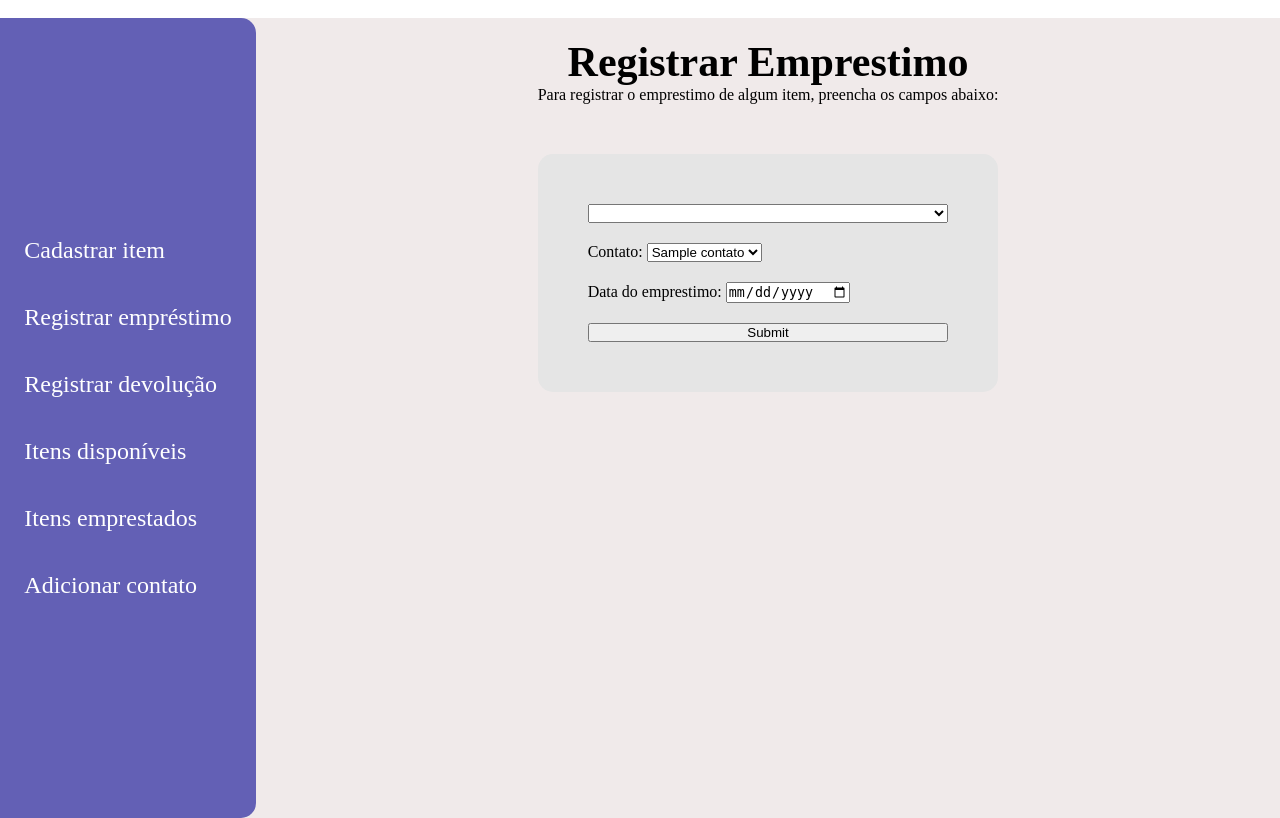
After one commit to fabiana-campos/acervo, a Django app: page /registrar-emprestimo/ in a window 1280 px wide. The commit adds this page. Shown: the part 316-1134 px from the top of the page. Run offline with Django 5.2, Linux system fonts and the light colour scheme; a user stored in the database is signed in; tables that the repository leaves empty hold one stand-in row (values such as "Sample post"); lists and menus that the app fills with data are empty.

Commit message:
implementando os métodos

```diff
--- a/mysite/acervo/models.py
+++ b/mysite/acervo/models.py
@@ -3,7 +3,6 @@ from django.db import models
 class Contato(models.Model):
     nome = models.CharField(max_length=150)
     email = models.EmailField()
-    telefone = models.CharField(max_length=15)
 
     def __str__(self):
         return self.nome
--- a/mysite/acervo/templates/acervo/base.html
+++ b/mysite/acervo/templates/acervo/base.html
@@ -22,11 +22,11 @@
             <nav>
                 <ul>
                     <li><a href="{% url 'cadastrar-item' %}">Cadastrar item</a></li>
-                    <li><a href="registrar-emprestimo.html">Registrar empréstimo</a></li>
-                    <li><a href="registrar-devolucao.html">Registrar devolução</a></li>
-                    <li><a href="">Itens disponíveis</a></li>
-                    <li><a href="">Itens emprestados</a></li>
-                    <li><a href="adicionar-contato.html">Adicionar contato</a></li>
+                    <li><a href="{% url 'registrar-emprestimo' %}">Registrar empréstimo</a></li>
+                    <li><a href="{% url 'registrar-devolucao' %}">Registrar devolução</a></li>
+                    <li><a href="{% url 'itens-disponiveis' %}">Itens disponíveis</a></li>
+                    <li><a href="{% url 'itens-emprestados' %}">Itens emprestados</a></li>
+                    <li><a href="{% url 'adicionar-contato' %}">Adicionar contato</a></li>
                 </ul>
             </nav>
         </div>
--- /dev/null
+++ b/mysite/acervo/templates/acervo/registrar-emprestimo.html
@@ -0,0 +1,30 @@
+{% extends 'acervo/base.html' %}
+
+{% block title %}Registrar Emprestimo{% endblock title %}
+
+{% block titulo %}Registrar Emprestimo{% endblock titulo %}
+
+{% block conteudo %}
+    <span class="description">Para registrar o emprestimo de algum item, preencha os campos abaixo:</span>
+    <form action="" method="post" class="data-form">
+        {% csrf_token %}
+        <select name="item" id="">
+            {% for item in itens %}
+                <option value="{{ item.id }}">{{ item.titulo }}</option>
+            {% endfor %}
+        </select>
+        <label>
+            Contato:
+            <select name="contato" id="">
+                {% for contato in contatos %}
+                    <option value="{{ contato.id }}">{{ contato.nome }}</option>
+                {% endfor %}
+            </select>
+        </label>
+        <label>
+            Data do emprestimo:
+            <input type="date" name="data-emprestimo">
+        </label>
+        <input type="submit">
+    </form>
+{% endblock conteudo %}
--- a/mysite/acervo/urls.py
+++ b/mysite/acervo/urls.py
@@ -6,4 +6,9 @@ urlpatterns = [
     path('cadastro/', views.CadastroView.as_view(), name="cadastro"),
     path('logout/', views.LogoutView.as_view(), name="logout"),
     path('cadastrar-item/', views.CadastrarItemView.as_view(), name="cadastrar-item"),
+    path('adicionar-contato/', views.AdicionarContatoView.as_view(), name="adicionar-contato"),
+    path('registrar-emprestimo/', views.EmprestimoView.as_view(), name="registrar-emprestimo"),
+    path('registrar-devolucao/', views.DevolucaoView.as_view(), name="registrar-devolucao"),
+    path('itens-disponiveis/', views.ItensDisponiveisView.as_view(), name="itens-disponiveis"),
+    path('itens-emprestados/', views.ItensEmprestadosView.as_view(), name="itens-emprestados"),
 ]
--- a/mysite/acervo/views.py
+++ b/mysite/acervo/views.py
@@ -4,6 +4,10 @@ from django.views import View
 from django.contrib.auth.models import User
 from django.contrib.auth import authenticate, login, logout
 from django.contrib.auth.mixins import LoginRequiredMixin
+from django.shortcuts import redirect
+from .models import Item, Contato, Emprestimo
+from django.contrib import messages
+from datetime import date
 
 class LoginView(View):
     def get(self, request, *args, **kwargs):
@@ -62,11 +66,141 @@ class LogoutView(View):
         return redirect(reverse('login'))
 
 class CadastrarItemView(LoginRequiredMixin, View):
-    # Redefine o método get para renderizar o template
     def get(self, request, *args, **kwargs):
         return render(request, 'acervo/cadastrar-item.html')
+    def handle_no_permission(self):
+        return redirect('login')
 
-    # Adiciona uma classe de erro se o usuário não estiver autenticado
+    def post(self, request, *args, **kwargs):
+        titulo = request.POST.get('titulo')
+        autor = request.POST.get('autor')
+        ano = request.POST.get('ano')
+        imagem = request.FILES.get('imagem')
+
+        # Validação e criação do item
+        if titulo and autor and ano:
+            item = Item.objects.create(
+                titulo=titulo,
+                autor=autor,
+                ano=ano,
+                imagem=imagem
+            )
+            return redirect(reverse('itens-disponiveis'))
+        else:
+            messages.error(request, 'Por favor, preencha todos os campos obrigatórios.')
+            return render(request, 'acervo/cadastrar-item.html')
+
+class AdicionarContatoView(LoginRequiredMixin, View):
+    def get(self, request, *args, **kwargs):
+        return render(request, 'acervo/adicionar-contato.html')
+
+    def post(self, request, *args, **kwargs):
+        nome = request.POST.get('nome')
+        email = request.POST.get('email')
+
+        # Validação e criação do Contato
+        if nome and email:
+            contato = Contato.objects.create(
+                nome = nome,
+                email = email
+            )
+            return redirect(reverse('registrar-emprestimo'))
+
+        return render(request, 'acervo/adicionar-contato.html')
+
     def handle_no_permission(self):
-        # Redireciona para a página de login, ou qualquer outra página de sua escolha
         return redirect('login')
+
+class EmprestimoView(LoginRequiredMixin, View):
+    def get(self, request, *args, **kwargs):
+        itens = Item.objects.filter(status='disponivel')
+        contatos = Contato.objects.all()
+
+        contexto = {'itens': itens, 'contatos': contatos}
+
+        return render(request, 'acervo/registrar-emprestimo.html', contexto)
+
+    def post(self, request, *args, **kwargs):
+        item_id = request.POST.get('item')
+        contato_id = request.POST.get('contato')
+        data_emprestimo = request.POST.get('data-emprestimo')
+
+        if item_id and contato_id:
+            item = Item.objects.get(id=item_id)
+            contato = Contato.objects.get(id=contato_id)
+
+            Emprestimo.objects.create(
+                item = item,
+                contato = contato,
+                data_emprestimo = data_emprestimo,
+            )
+
+            item.status = 'emprestado'
+            item.save()
+
+            return redirect(reverse('itens-emprestados'))
+
+        return render(request, 'acervo/registrar-emprestimo.html')
+
+    def handle_no_permission(self):
+        return redirect('login')
+
+class DevolucaoView(LoginRequiredMixin, View):
+    def get(self, request, *args, **kwargs):
+        # Filtra apenas os empréstimos que não foram devolvidos
+        emprestimos_nao_devolvidos = Emprestimo.objects.filter(devolvido=False)
+
+        contexto = {"emprestimos": emprestimos_nao_devolvidos}
+
+        return render(request, 'acervo/registrar-devolucao.html', contexto)
+
+    def post(self, request, *args, **kwargs):
+        emprestimo_id = request.POST.get('emprestimo')
+
+        if emprestimo_id:
+            emprestimo = Emprestimo.objects.get(id=emprestimo_id)
+
+            # Atualiza a data de devolução e o status
+            emprestimo.data_devolucao = date.today()
+            emprestimo.devolvido = True
+
+            # Atualiza o status do item para "disponível"
+            emprestimo.item.status = 'disponivel'
+            emprestimo.item.save()
+
+            emprestimo.save()  # Salva o objeto Emprestimo com as alterações
+
+            # Redireciona para a página de itens disponíveis após a devolução
+            return redirect(reverse('itens-disponiveis'))
+
+        # Em caso de erro, repete o método GET
+        emprestimos_nao_devolvidos = Emprestimo.objects.filter(devolvido=False)
+        contexto = {"emprestimos": emprestimos_nao_devolvidos}
+        return render(request, 'acervo/registrar-devolucao.html', contexto)
+
+    def handle_no_permission(self):
+        return redirect('login')
+
+class ItensDisponiveisView(LoginRequiredMixin, View):
+    def get(self, request, *args, **kwargs):
+        itens = Item.objects.filter(status='disponivel')
+
+        # Passar os itens para o template
+        contexto = {'itens': itens}
+
+        return render(request, 'acervo/itens-disponiveis.html', contexto)
+
+    def handle_no_permission(self):
+        return redirect('login')
+
+class ItensEmprestadosView(LoginRequiredMixin, View):
+    def get(self, request, *args, **kwargs):
+        itens = Item.objects.filter(status='emprestado')
+
+        # Passar os itens para o template
+        contexto = {'itens': itens}
+
+        return render(request, 'acervo/itens-emprestados.html', contexto)
+
+    def handle_no_permission(self):
+        return redirect('login')
--- a/mysite/mysite/settings.py
+++ b/mysite/mysite/settings.py
@@ -25,7 +25,7 @@ SECRET_KEY = 'django-insecure-4)&0w!bt6__7-8lutx9og44^4lb!qrf#)h8t7k@+4aj9(x$hmq
 # SECURITY WARNING: don't run with debug turned on in production!
 DEBUG = True
 
-ALLOWED_HOSTS = []
+ALLOWED_HOSTS = ['localhost', 'fabianacampos1.pythonanywhere.com', '127.0.0.1']
 
 
 # Application definition
@@ -126,3 +126,6 @@ DEFAULT_AUTO_FIELD = 'django.db.models.BigAutoField'
 LOGIN_URL = 'login'
 LOGIN_REDIRECT_URL = 'cadastrar-item'
 LOGOUT_REDIRECT_URL = 'login'
+
+MEDIA_ROOT = BASE_DIR / 'mysite/media'
+MEDIA_URL = '/media/'
--- a/mysite/mysite/urls.py
+++ b/mysite/mysite/urls.py
@@ -16,8 +16,11 @@ Including another URLconf
 """
 from django.contrib import admin
 from django.urls import path, include
+from django.conf import settings
+from django.conf.urls.static import static
 
 urlpatterns = [
     path('admin/', admin.site.urls),
     path('', include('acervo.urls')),
 ]
+urlpatterns += static(settings.MEDIA_URL, document_root=settings.MEDIA_ROOT)
```
Also changed, not shown: mysite/acervo/templates/acervo/adicionar-contato.html (added, +21 -0 lines), mysite/acervo/templates/acervo/cadastrar-item.html (+8 -6 lines), mysite/acervo/templates/acervo/itens-disponiveis.html (added, +18 -0 lines), mysite/acervo/templates/acervo/itens-emprestados.html (added, +18 -0 lines), mysite/acervo/templates/acervo/registrar-devolucao.html (added, +23 -0 lines), mysite/acervo/migrations/0001_initial.py (added), mysite/acervo/migrations/0002_remove_contato_telefone.py (added), mysite/mysite/media/imgs/71qn9RPAJEL._AC_UF10001000_QL80_.jpg (added), mysite/mysite/media/imgs/71qn9RPAJEL_EdsDvpZ._AC_UF10001000_QL80_.jpg (added), mysite/mysite/media/imgs/71qn9RPAJEL_n1btxGp._AC_UF10001000_QL80_.jpg (added), mysite/mysite/media/imgs/71qn9RPAJEL_v7C7pxn._AC_UF10001000_QL80_.jpg (added), mysite/mysite/media/imgs/capapercy.jpg (added).
